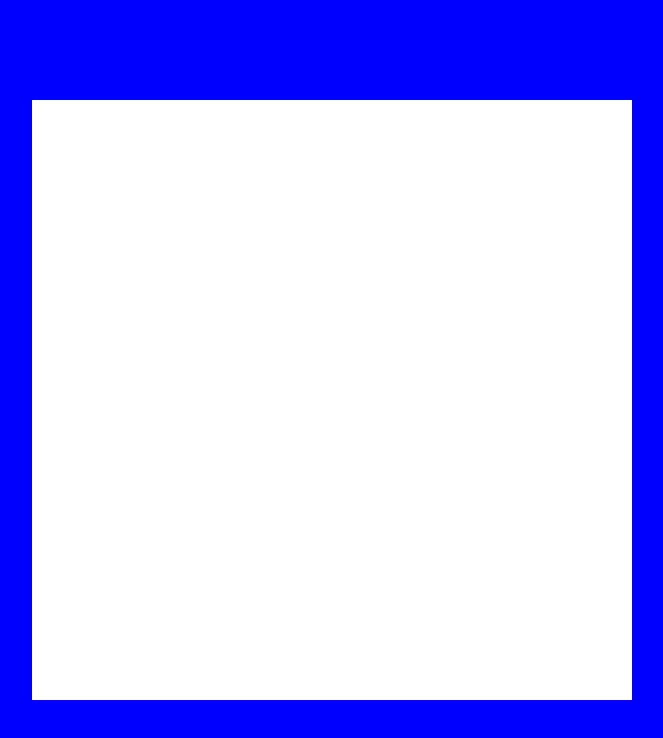
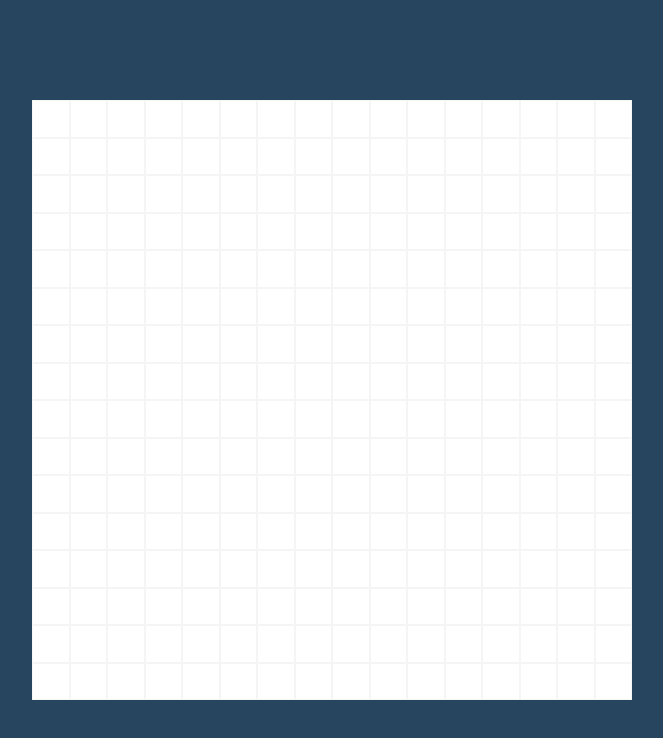
Before and after one commit to chaomoua91/etch-a-sketch-project, a plain HTML site: page index.html in a window 1280 px wide. Shown: the whole page, without its empty margins (308-971 px from the left). Drawn offline with Linux system fonts and the light colour scheme.

Commit message:
up to here is where everything went wrong last time

```diff
--- a/script.js
+++ b/script.js
@@ -4,6 +4,11 @@ let cols = 16;
 
 const sketchArea = document.querySelector("#sketch-area");
 sketchArea.style.width = sketchArea.style.height = `${gridSide}px`;
+
+function changeBackgroundColor () {
+    this.style.backgroundColor = "orange";
+}
+
 
 function createGridCells () {
     for (let i = 0; i < (rows * cols); i++) {
@@ -15,6 +20,8 @@ function createGridCells () {
         gridCell.classList.add("cell");
 
         sketchArea.appendChild(gridCell);
+
+        gridCell.addEventListener("mouseover", changeBackgroundColor);
     }
 
 }
--- a/style.css
+++ b/style.css
@@ -4,11 +4,16 @@
 }
 
 body {
-    background-color: blue;
+    background-color: rgb(40, 69, 95);
 }
 
 #sketch-area {
     display: flex;
+    flex-wrap: wrap;
     background-color: white;
     margin: 100px auto;
 }
+
+.cell {
+    border: 1px solid whitesmoke;
+}
```
